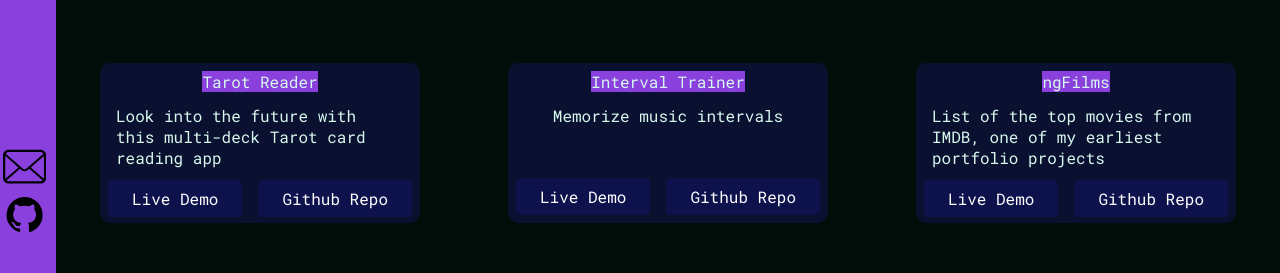
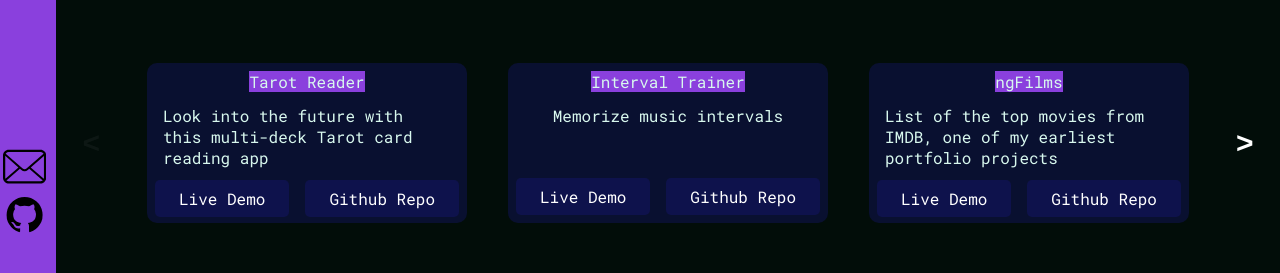
Before and after one commit to bfdurieux/ng-resume, an Angular app: page / in a window 1280 px wide. Shown: the part 511-784 px from the top of the page. Built offline with nearby package versions, Linux system fonts and the light colour scheme; no server answers.

Commit message:
Add projects and navigation to carousel

```diff
--- a/src/app/components/carousel/carousel.component.html
+++ b/src/app/components/carousel/carousel.component.html
@@ -1,5 +1,6 @@
 <div class="container">
-  @for (card of cards; track card) {
+  <button class="button-prev" [disabled]="position() -3 < 0" (click)="moveLeft()"> < </button>
+  @for (card of display(); track card) {
     <div class="card">
       <div class="card-upper">
         <span class="card-upper__title">{{card.title}}</span>
@@ -15,4 +16,5 @@
       </div>
     </div>
   }
+  <button class="button-next" [disabled]="position() + 3 >= cards().length" (click)="moveRight()"> > </button>
 </div>
--- a/src/app/components/carousel/carousel.component.scss
+++ b/src/app/components/carousel/carousel.component.scss
@@ -3,6 +3,20 @@
   align-items: center;
   justify-content: space-around;
   height: 100%;
+}
+
+.button-next, .button-prev {
+  cursor: pointer;
+  font-size: 30px;
+  font-weight: bold;
+  background-color: transparent;
+  border: 0;
+  color: var(--arrow-button-color);
+}
+
+.button-prev:disabled, .button-next:disabled {
+  cursor: not-allowed;
+  color: rgba(129, 128, 128, 0.09);
 }
 
 .card {
--- a/src/app/components/carousel/carousel.component.ts
+++ b/src/app/components/carousel/carousel.component.ts
@@ -1,4 +1,4 @@
-import {Component, Input} from '@angular/core';
+import {Component, Input, signal, computed} from '@angular/core';
 import {CarouselCard} from "../../models/carousel-card";
 import {Utils} from "../../Utils/utils";
 import {AnchorComponent} from "../anchor/anchor.component";
@@ -13,7 +13,27 @@
   styleUrl: './carousel.component.scss'
 })
 export class CarouselComponent {
-  @Input() cards: CarouselCard[] = [];
+  @Input() cards = signal<CarouselCard[]>([]);
+  protected readonly Utils = Utils;
+  position = signal<number>(0);
+  display = computed(() => {
+    return this.cards().slice(this.position(), this.position() + 3)
+  });
 
-  protected readonly Utils = Utils;
+
+  moveLeft() {
+    let pos = this.position();
+    if (pos - 3 < 0)
+      return;
+
+    this.position.set(pos - 3);
+  }
+
+  moveRight() {
+    let pos = this.position();
+    if (pos + 3 >= this.cards().length)
+      return;
+
+    this.position.set(pos + 3);
+  }
 }
--- a/src/app/components/homepage/homepage.component.ts
+++ b/src/app/components/homepage/homepage.component.ts
@@ -1,19 +1,17 @@
-import { Component } from '@angular/core';
+import { Component, signal } from '@angular/core';
 import { CarouselComponent } from "../carousel/carousel.component";
 import {HomeInfoComponent} from "../home-info/home-info.component";
 import {CarouselCard} from "../../models/carousel-card";
-import {FooterComponent} from "../footer/footer.component";
-import {SideNavComponent} from "../side-nav/side-nav.component";
 
 @Component({
   selector: 'app-homepage',
   standalone: true,
-  imports: [CarouselComponent, HomeInfoComponent, FooterComponent, SideNavComponent],
+  imports: [CarouselComponent, HomeInfoComponent],
   templateUrl: './homepage.component.html',
   styleUrl: './homepage.component.scss'
 })
 export class HomepageComponent {
-  cards: CarouselCard[] = [
+  cards = signal<CarouselCard[]>([
     {
       title: 'Tarot Reader',
       description: 'Look into the future with this multi-deck Tarot card reading app',
@@ -31,6 +29,25 @@
       description: 'List of the top movies from IMDB, one of my earliest portfolio projects',
       hostingLink: 'https://bfdurieux.github.io/ngFilmes/home',
       repoLink: 'https://bfdurieux.github.io/ngFilmes/home'
+    },
+    {
+      title: 'IsNullOrEmpty',
+      description: 'NPM library for isNullOrEmpty method',
+      hostingLink: 'https://www.npmjs.com/package/@bfdurieux/isnullorempty',
+      repoLink: 'https://github.com/bfdurieux/isnullorempty'
+    },
+    {
+      title: 'Array Utils',
+      description: 'NPM library for Array Utils methods',
+      hostingLink: 'https://www.npmjs.com/package/@bfdurieux/array-utils',
+      repoLink: 'https://github.com/bfdurieux/array-utils'
+    },
+    {
+      title: 'NgResume',
+      description: `This portfolio website you're currently looking at!`,
+      hostingLink: 'https://bfdurieux.github.io/ng-resume/',
+      repoLink: 'https://github.com/bfdurieux/ng-resume'
     }
-  ]
+
+  ])
 }
--- a/src/styles.scss
+++ b/src/styles.scss
@@ -27,6 +27,7 @@
   --primary-color: #15795b;
   --secondary-color: #7973e7;
   --accent-color: #6b22bf;
+  --arrow-button-color: #000000;
 }
 
 :root[data-theme="dark"] {
@@ -35,6 +36,7 @@
   --secondary-color: #1d188c;
   --accent-color: #8a40dd;
   --text-color: #d8f8ee;
+  --arrow-button-color: #FFFF;
 }
 
 :root[data-theme="blue-light"] {
@@ -43,6 +45,7 @@
   --primary-color: #6495a8;
   --secondary-color: #9dbecb;
   --accent-color: #79a9bc;
+  --arrow-button-color: #000000;
 }
 
 :root[data-theme="green-light"] {
@@ -51,6 +54,7 @@
   --primary-color: #8f9f6b;
   --secondary-color: #b1caac;
   --accent-color: #88b288;
+  --arrow-button-color: #000000;
 }
 :root[data-theme="green-dark"] {
   --text-color: #f6f5f3;
@@ -58,6 +62,7 @@
   --primary-color: #8a8360;
   --secondary-color: #385138;
   --accent-color: #4b6c57;
+  --arrow-button-color: #FFFF;
 }
 
 :root[data-theme="blue-dark"] {
@@ -66,6 +71,7 @@
   --primary-color: #a0afd3;
   --secondary-color: #314981;
   --accent-color: #4c70c7;
+  --arrow-button-color: #FFFF;
 }
 
 :root[data-theme="orange-light"] {
@@ -74,4 +80,5 @@
   --primary-color: #db8a38;
   --secondary-color: #f4bf8a;
   --accent-color: #fba44c;
+  --arrow-button-color: #000000;
 }
```
